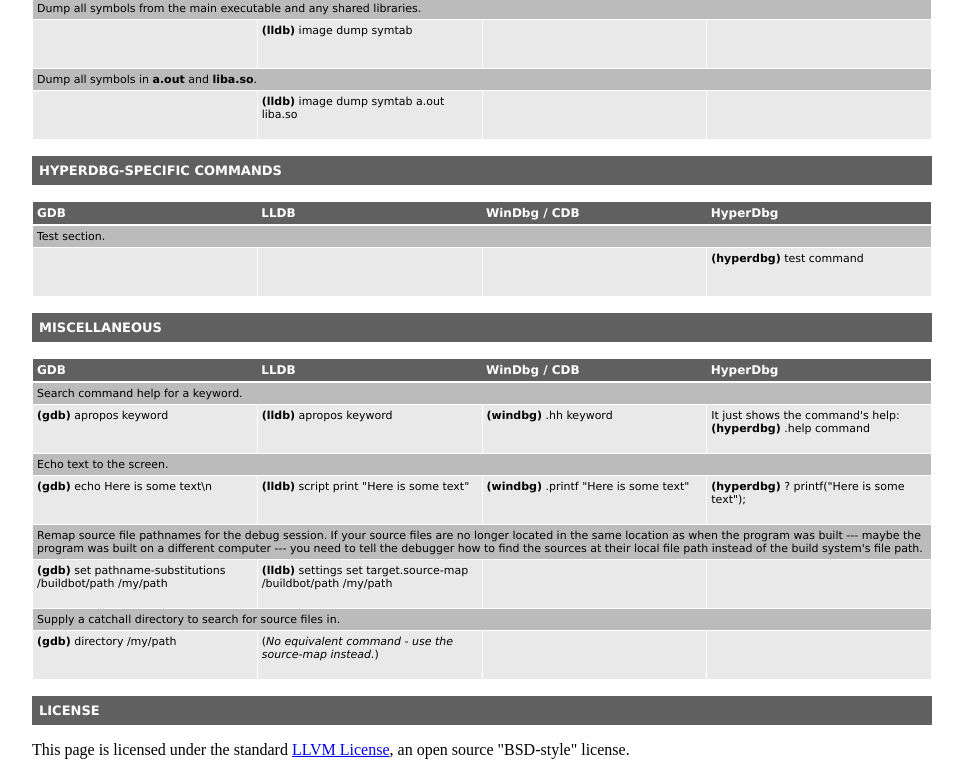
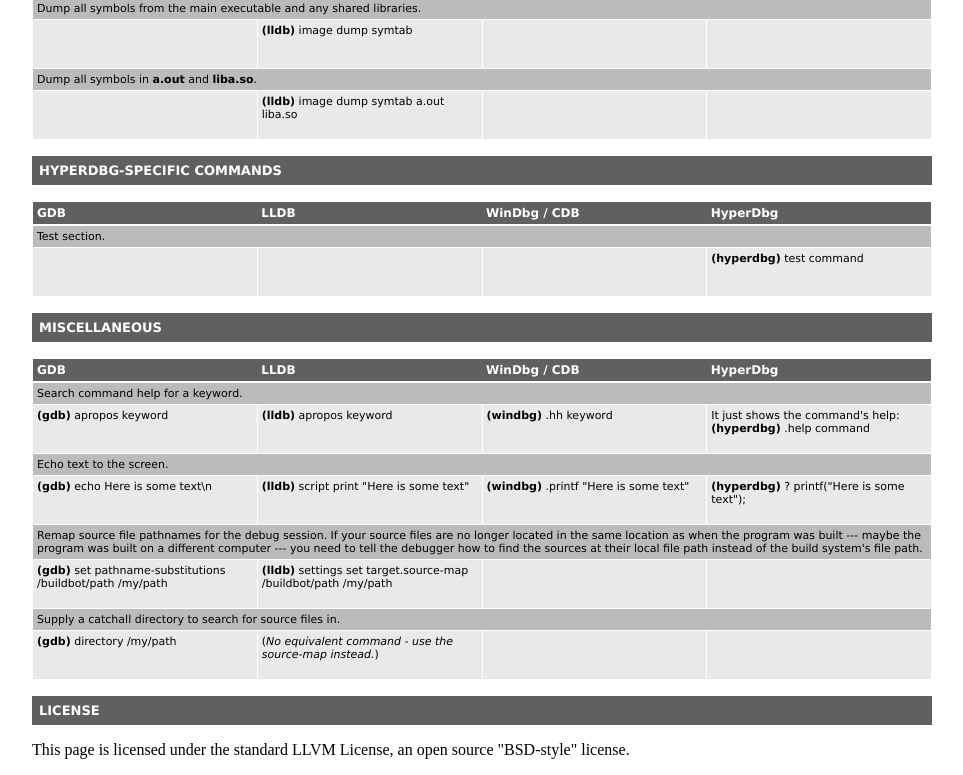
Before and after one commit to HyperDbg/commands-map, a plain HTML site: page cheatsheet.html in a window 1280 px wide. Shown: the part 9125-9900 px from the top of the page, without its empty margins (158-1121 px from the left). Drawn offline with Linux system fonts and the light colour scheme.

Commit message:
change footer link

```diff
--- a/cheatsheet.html
+++ b/cheatsheet.html
@@ -1801,8 +1801,7 @@
                 <h1 class="postheader">License</h1>
                 <div class="post">
                     <p>
-                    This page is licensed under the standard
-                    <a href="https://dbg.placinta.eu/LICENSE.txt">LLVM License</a>, an open source "BSD-style" license.
+                    This page is licensed under the standard LLVM License, an open source "BSD-style" license.
                     </p><p>
                 </p></div>
 
```
